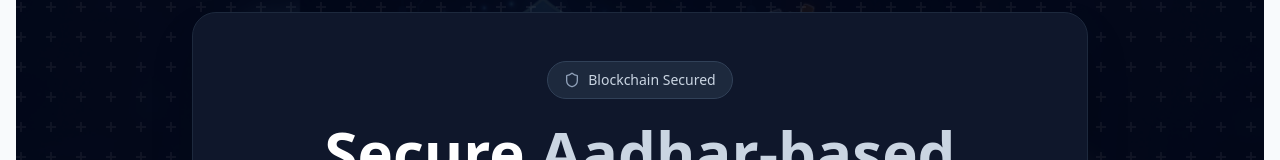
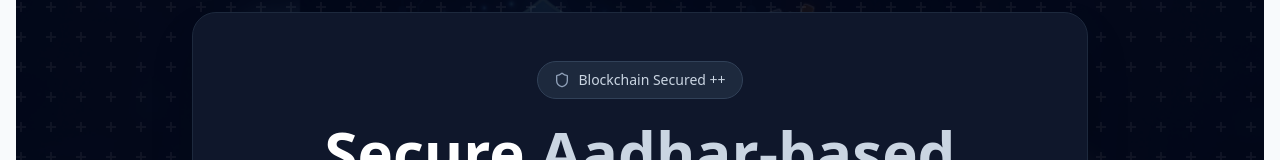
Before and after one commit to Raghavverma109/vote-frontend, a React (Vite) app in the folder frontend/: page / in a window 1280 px wide. Shown: the part 245-405 px from the top of the page. Built offline with nearby package versions, Linux system fonts and the light colour scheme; no server answers.

Commit message:
Update Home.jsx

```diff
--- a/frontend/src/pages/Home.jsx
+++ b/frontend/src/pages/Home.jsx
@@ -64,7 +64,7 @@
           <div className="mb-8">
             <div className="inline-flex items-center gap-2 px-4 py-2 bg-slate-800 border border-slate-700 rounded-full mb-4">
               <Shield className="w-4 h-4 text-slate-400" />
-              <span className="text-slate-300 text-sm font-medium">Blockchain Secured</span>
+              <span className="text-slate-300 text-sm font-medium">Blockchain Secured ++ </span>
             </div>
 
             <h1 className="text-4xl sm:text-5xl lg:text-6xl font-bold mb-4 text-white leading-tight">
```
